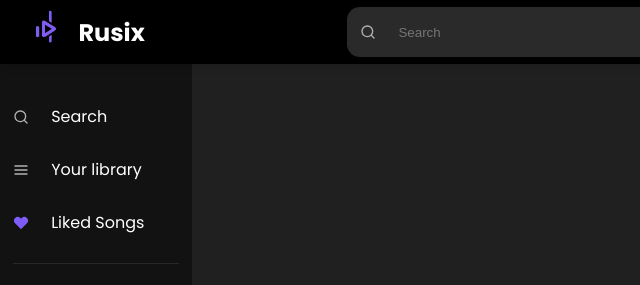
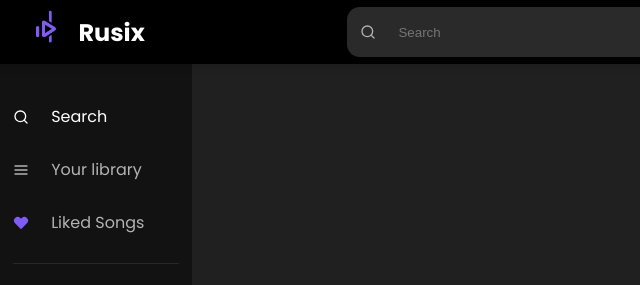
Before and after one commit to rehanxt5/rusix, a plain HTML site: page frontend/index.html in a window 1280 px wide. In both pictures the pointer is over the element "Search". Shown: the top 285 px of the page, 0-640 px from the left. Drawn offline with Linux system fonts and the light colour scheme.

Commit message:
fixed the side-panels color highlighting grey/white

```diff
--- a/frontend/styles.css
+++ b/frontend/styles.css
@@ -3,6 +3,7 @@
     color: white;
     font-family: "Poppins", sans-serif;
     --primary-color: #7e5cf5;
+    --grey-color:#b3b3b3;
 
 }
 body{
@@ -184,9 +185,19 @@ footer{
     background-image: url(./assets/icons/liked-songs.svg);
 }
 .search,.library,.liked-songs{
-
+    color: var(--grey-color);
     background-repeat: no-repeat;
     background-position: left 1vw center;
     background-size: 2vh 2vh;
     padding-left: 4vw;
 }
+.search:hover,.library:hover,.liked-songs:hover{
+    color: #ffffff;
+    background-image: url(./assets/icons/search-white.svg);
+}
+.library:hover{
+    background-image: url(./assets/icons/library-white.svg);
+}
+.liked-songs:hover{
+    background-image: url(./assets/icons/liked-songs.svg);
+}
```
